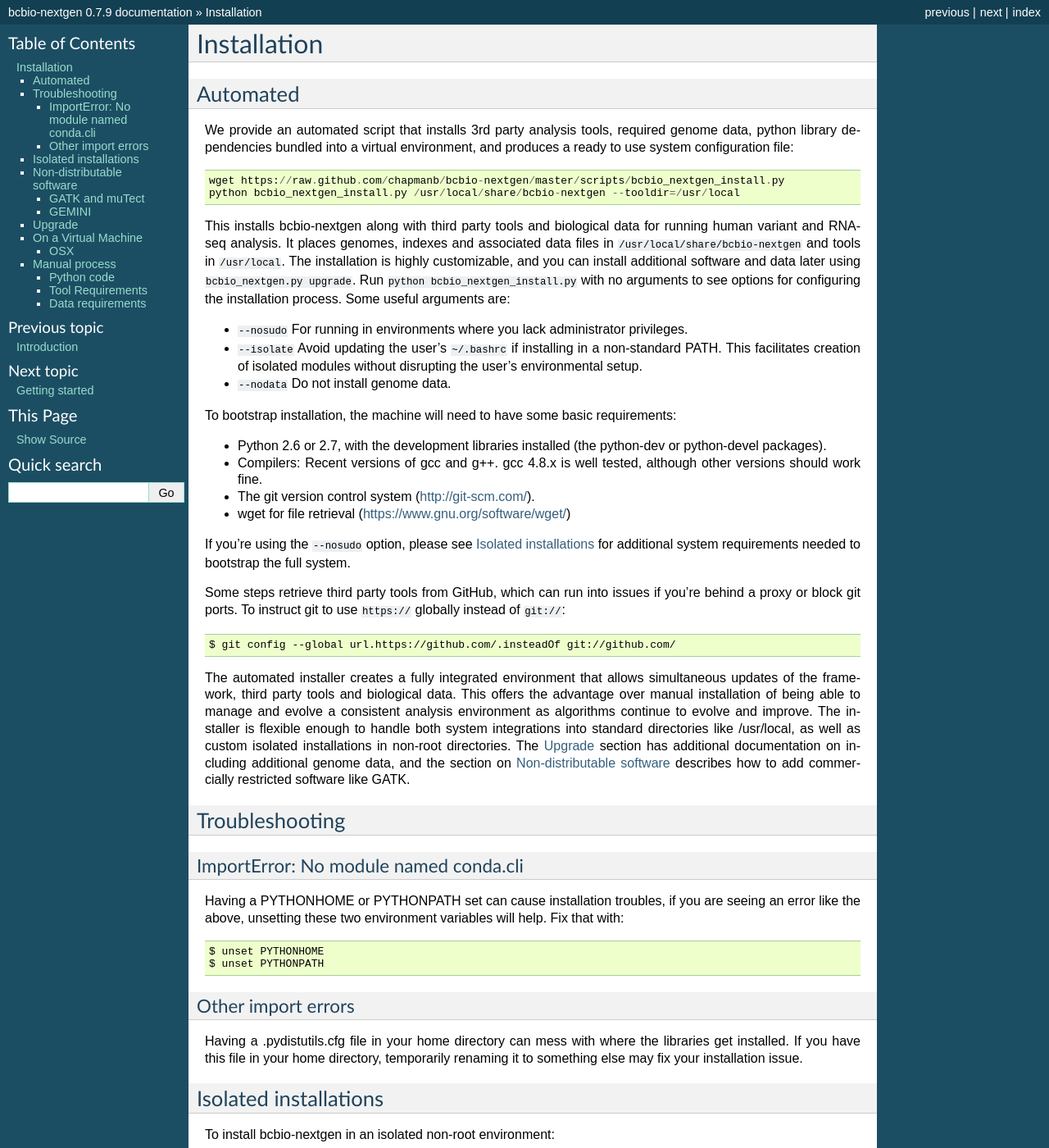
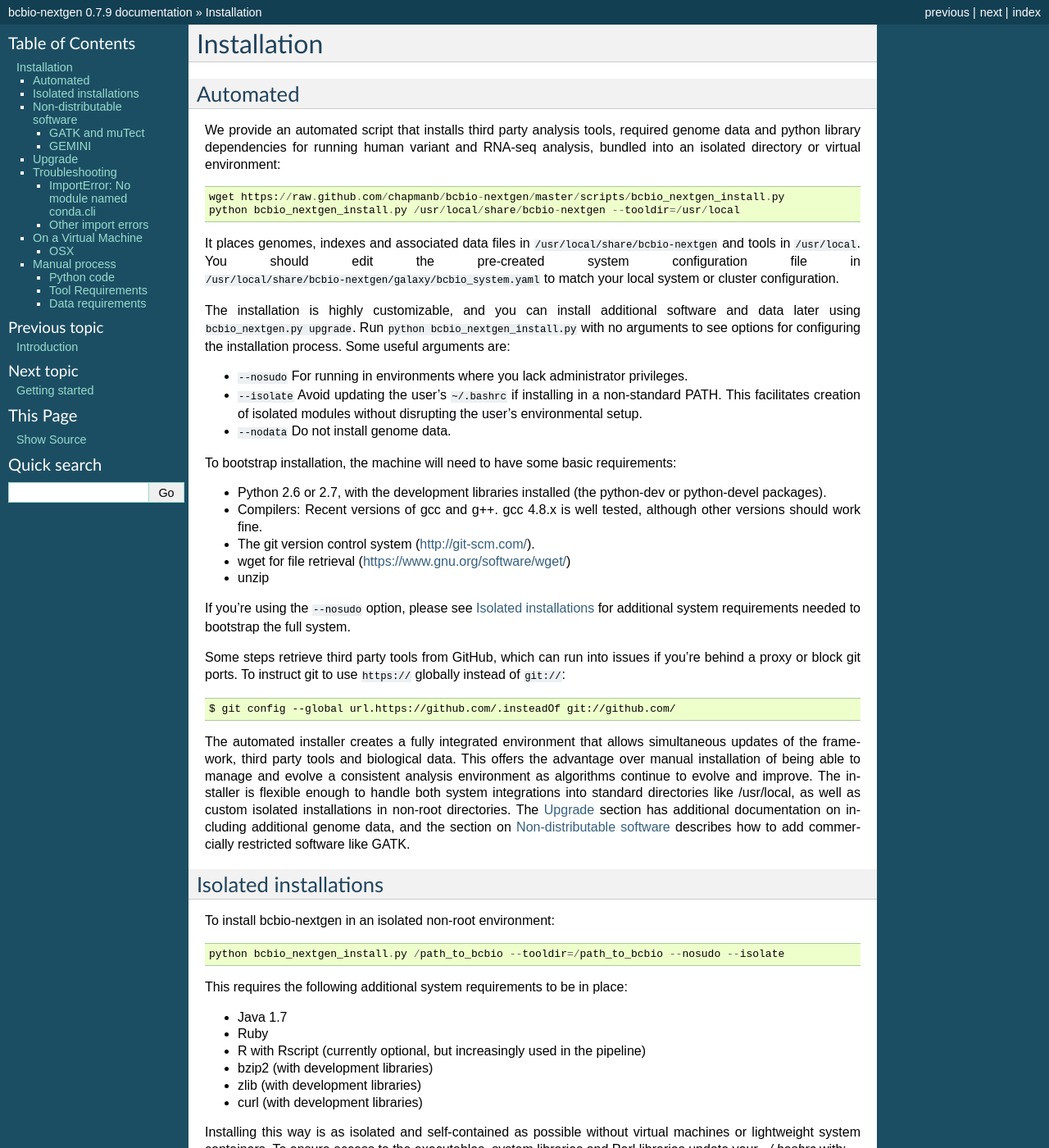
Before and after one commit to bcbio/bcbio-nextgen, a Sphinx documentation site: the page built from docs/contents/installation.rst, in a window 1280 px wide and 1400 px high. Shown: the whole window at 82% size. Built offline with Sphinx 7.4.7, drawn with Linux system fonts in a browser that asks for light colours; some of the changed text lies outside the part shown.

Commit message:
Improve documentation for installation. Add recent bcbio nextgen presentation at Biogen

```diff
--- a/docs/contents/installation.rst
+++ b/docs/contents/installation.rst
@@ -4,18 +4,19 @@
 Automated
 =========
 
-We provide an automated script that installs 3rd party analysis tools,
-required genome data, python library dependencies bundled into a
-virtual environment, and produces a ready to use system configuration
-file::
+We provide an automated script that installs third party analysis tools,
+required genome data and python library dependencies for running human variant
+and RNA-seq analysis, bundled into an isolated directory or virtual environment::
 
      wget https://raw.github.com/chapmanb/bcbio-nextgen/master/scripts/bcbio_nextgen_install.py
      python bcbio_nextgen_install.py /usr/local/share/bcbio-nextgen --tooldir=/usr/local
 
-This installs bcbio-nextgen along with third party tools and
-biological data for running human variant and RNA-seq analysis.
 It places genomes, indexes and associated data files in
-``/usr/local/share/bcbio-nextgen`` and tools in ``/usr/local``.
+``/usr/local/share/bcbio-nextgen`` and tools in ``/usr/local``. You should edit
+the pre-created system configuration file in
+``/usr/local/share/bcbio-nextgen/galaxy/bcbio_system.yaml``
+to match your local system or cluster configuration.
+
 The installation is highly customizable, and you can install
 additional software and data later using ``bcbio_nextgen.py upgrade``.
 Run ``python bcbio_nextgen_install.py`` with no arguments to see options
@@ -37,6 +38,7 @@
   although other versions should work fine.
 - The git version control system (http://git-scm.com/).
 - wget for file retrieval (https://www.gnu.org/software/wget/)
+- unzip
 
 If you're using the ``--nosudo`` option, please see :ref:`isolated-install`
 for additional system requirements needed to bootstrap the full system.
@@ -58,25 +60,6 @@
 documentation on including additional genome data, and the section on
 :ref:`toolplus-install` describes how to add commercially restricted software
 like GATK.
-
-Troubleshooting
-===============
-
-ImportError: No module named conda.cli
-~~~~~~~~~~~~~~~~~~~~~~~~~~~~~~~~~~~~~~
-Having a PYTHONHOME or PYTHONPATH set can cause installation troubles,
-if you are seeing an error like the above, unsetting these two environment
-variables will help. Fix that with::
-
-    $ unset PYTHONHOME
-    $ unset PYTHONPATH
-
-Other import errors
-~~~~~~~~~~~~~~~~~~~
-Having a .pydistutils.cfg file in your home directory can mess with
-where the libraries get installed. If you have this file in your
-home directory, temporarily renaming it to something else may fix
-your installation issue.
 
 .. _isolated-install:
 
@@ -210,6 +193,25 @@
 upgrade -u stable`` to get the latest version, then proceed
 again. Pre 0.7.0 versions won't have the ``upgrade`` command and need
 ``bcbio_nextgen.py -u stable`` to get up to date.
+
+Troubleshooting
+===============
+
+ImportError: No module named conda.cli
+~~~~~~~~~~~~~~~~~~~~~~~~~~~~~~~~~~~~~~
+Having a PYTHONHOME or PYTHONPATH set can cause installation troubles,
+if you are seeing an error like the above, unsetting these two environment
+variables will help. Fix that with::
+
+    $ unset PYTHONHOME
+    $ unset PYTHONPATH
+
+Other import errors
+~~~~~~~~~~~~~~~~~~~
+Having a .pydistutils.cfg file in your home directory can mess with
+where the libraries get installed. If you have this file in your
+home directory, temporarily renaming it to something else may fix
+your installation issue.
 
 On a Virtual Machine
 ====================
--- a/docs/contents/presentations.rst
+++ b/docs/contents/presentations.rst
@@ -1,5 +1,7 @@
 Presentations
 =============
+
+- `bcbio hackathon at Biogen`_ (3 June 2014)
 
 - `Harvard ABCD group slides`_ (17 April 2014)
 
@@ -118,4 +120,5 @@
 .. _Novartis slides: https://github.com/chapmanb/bcbb/raw/master/talks/novartis2014_bcbio_nextgen/chapman_bcbio.pdf
 .. _BIG meeting: https://github.com/roryk/spliced-blog/blob/master/talks/BIG-meeting-feb-2014.pdf
 .. _Harvard ABCD group slides: https://github.com/chapmanb/bcbb/raw/master/talks/abcd2014_bcbio_nextgen/chapman_bcbio.pdf
+.. _bcbio hackathon at Biogen: https://github.com/chapmanb/bcbb/raw/master/talks/biogen2014_bcbio_nextgen/chapman_bcbio.pdf
 .. _slides are on GitHub: https://github.com/chapmanb/bcbb/tree/master/talks
```
